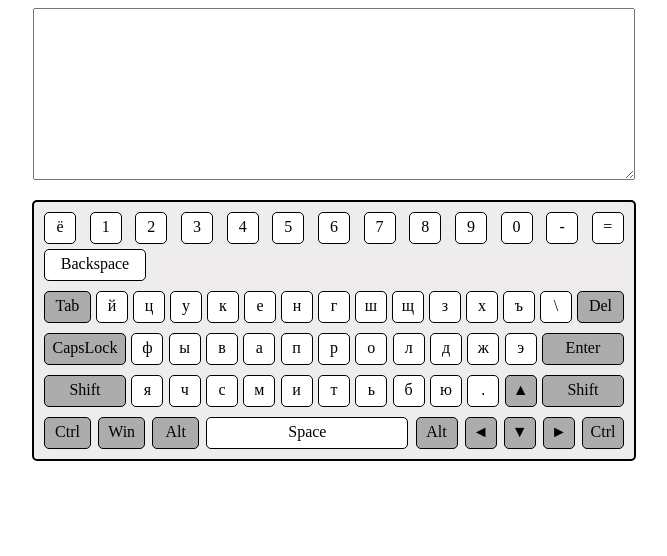
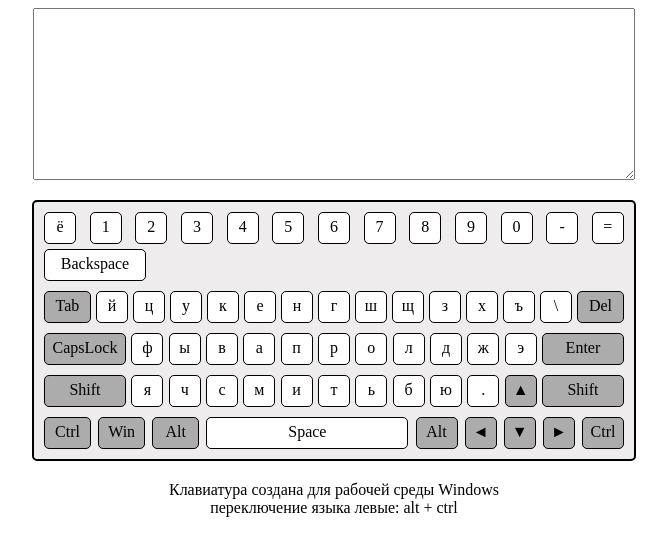
Before and after one commit to oecorango/virtual-keyboard, a website: page index.html in a window 1280 px wide. Shown: the whole page, without its empty margins (306-973 px from the left). Drawn offline with Linux system fonts and the light colour scheme.

Commit message:
feat: add text message to change keyboard layout

```diff
--- a/script.js
+++ b/script.js
@@ -110,6 +110,11 @@ function initKey() {
     keyboardKey.append(keyRu, keyEn);
     keyboard.append(keyboardKey);
   }
+
+  const footerText = document.createElement('p');
+  footerText.classList.add('footer-text');
+  footerText.innerText = 'Клавиатура создана для рабочей среды Windows \n переключение языка левые: alt + ctrl';
+  BODY.append(footerText);
 }
 
 initKey();
--- a/style.css
+++ b/style.css
@@ -103,3 +103,9 @@ body {
 .active:hover {
   background-color: #6e6e6e;
 }
+
+.footer-text {
+  display: flex;
+  justify-content: center;
+  text-align: center;
+}
```
